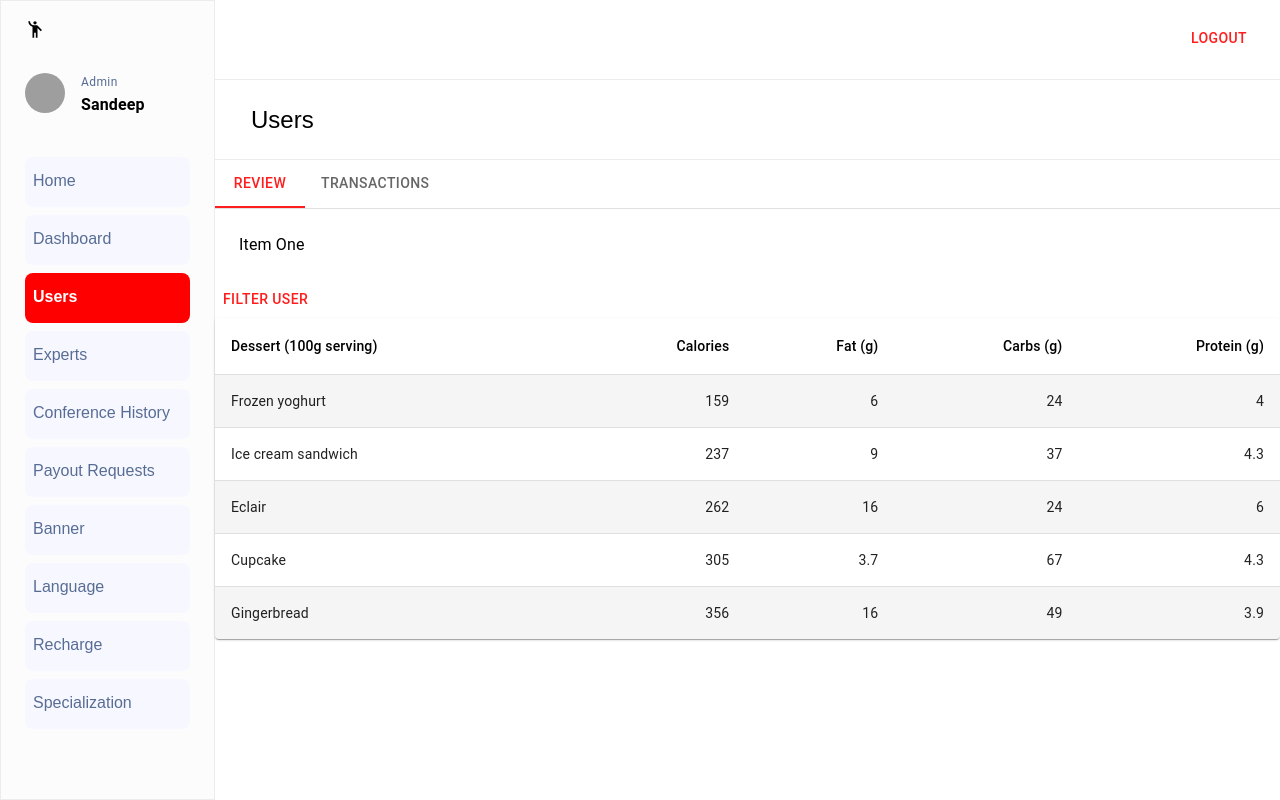
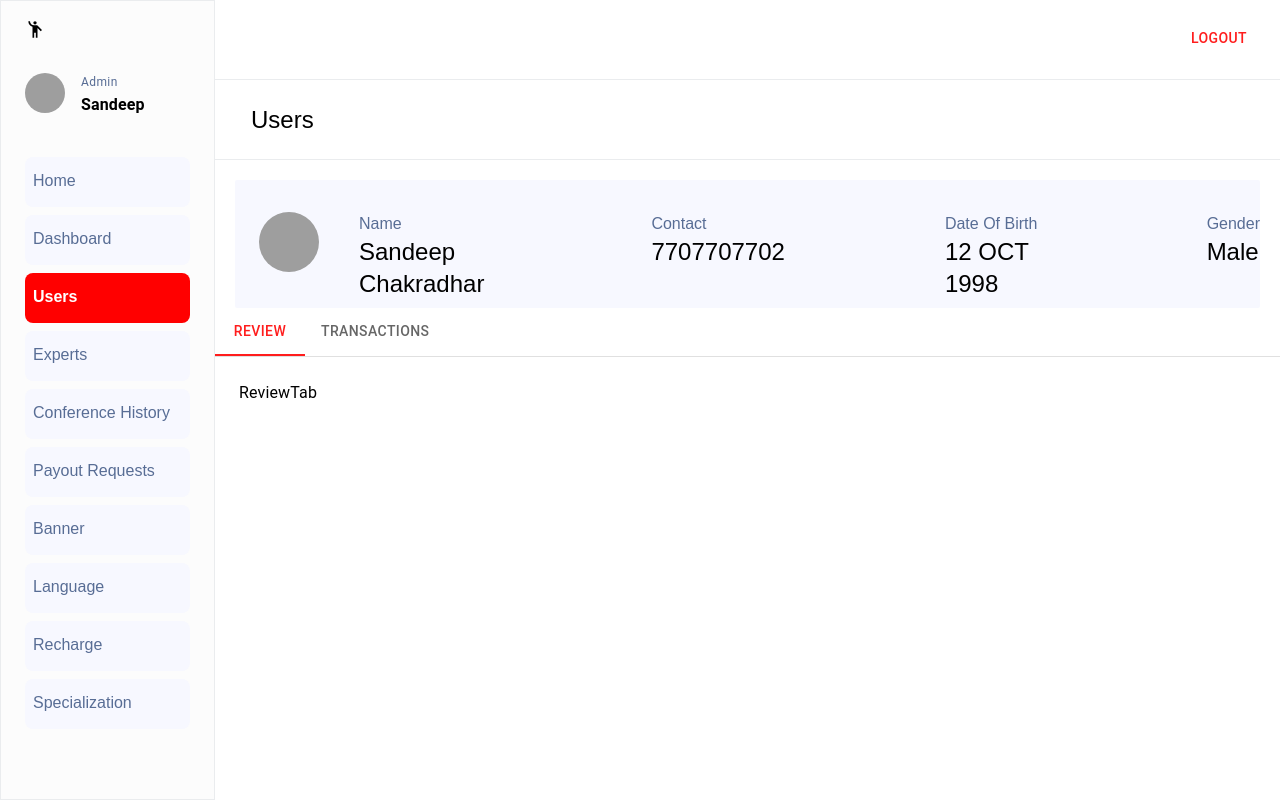
Before and after one commit to sandeepchakradhar/Adminastro, a React (Create React App) app: page /Dashboard/Users in a window 1280 px wide. Built offline with nearby package versions, Linux system fonts and the light colour scheme; grey boxes are pictures that could not be loaded.

Commit message:
Userdetails creating

```diff
--- a/src/components/BasicTabs.js
+++ b/src/components/BasicTabs.js
@@ -4,6 +4,8 @@ import Tabs from "@mui/material/Tabs";
 import Tab from "@mui/material/Tab";
 import Typography from "@mui/material/Typography";
 import Box from "@mui/material/Box";
+import ReviewTab from "./ReviewTab";
+import TransactionTab from "./TransactionTab";
 
 function TabPanel(props) {
   const { children, value, index, ...other } = props;
@@ -58,10 +60,10 @@ export default function BasicTabs() {
         </Tabs>
       </Box>
       <TabPanel value={value} index={0}>
-        Item One
+        <ReviewTab/>
       </TabPanel>
       <TabPanel value={value} index={1}>
-        Item Two
+        <TransactionTab/>
       </TabPanel>
     </Box>
   );
--- /dev/null
+++ b/src/components/ReviewTab.js
@@ -0,0 +1,7 @@
+import React from "react";
+
+const ReviewTab = () => {
+  return <div>ReviewTab</div>;
+};
+
+export default ReviewTab;
--- /dev/null
+++ b/src/components/TransactionTab.js
@@ -0,0 +1,7 @@
+import React from "react";
+
+const TransactionTab = () => {
+  return <div>TransactionTab</div>;
+};
+
+export default TransactionTab;
--- /dev/null
+++ b/src/components/UserDetails.js
@@ -0,0 +1,43 @@
+import { Avatar, Box } from "@mui/material";
+import { Stack } from "@mui/system";
+import React from "react";
+import BasicTabs from "./BasicTabs";
+
+const UserDetails = () => {
+  return (
+    <div>
+      <div className="  bg-success h-32 mt-5 ml-5 rounded-sm flex  gap-40 mr-5 ">
+
+        <div className="divs flex gap-10  ml-6 mt-8 ">
+          <Avatar
+            className=" "
+            sx={{ width: 60, height: 60 }}
+            alt="Sandeep"
+            src="https://media.licdn.com/dms/image/C4D03AQGTVuPCGh2c-w/profile-displayphoto-shrink_100_100/0/1650885404610?e=1680134400&v=beta&t=dU06dR-eGZGvBS5lcm7CoG9Q_1aNp1MAGGljv6jJN1s"
+          />
+          <div className=" ">
+            <p className=" text-info">Name</p>
+            <h1 className=" text-2xl">Sandeep Chakradhar</h1>
+          </div>
+        </div>
+        <div className=" divs mt-8">
+          <p className=" text-info">Contact</p>
+          <h1 className=" text-2xl">7707707702</h1>
+        </div>
+        <div className=" divs mt-8">
+          <p className=" text-info">Date Of Birth</p>
+          <h1 className=" text-2xl">12 OCT 1998</h1>
+        </div>
+        <div className=" divs mt-8">
+          <p className=" text-info">Gender</p>
+          <h1 className=" text-2xl">Male</h1>
+        </div>
+      </div>
+      <Box className="">
+        <BasicTabs />
+      </Box>
+    </div>
+  );
+};
+
+export default UserDetails;
--- a/src/pages/Users.js
+++ b/src/pages/Users.js
@@ -1,8 +1,8 @@
 import { Button } from "@mui/material";
 import React from "react";
-import BasicTabs from "../components/BasicTabs";
 import HeaderTwo from "../components/HeaderTwo";
 import CustomizedTables from "../components/Tabels";
+import UserDetails from "../components/UserDetails";
 import UserFilterBy from "../components/UserFilterBy";
 
 const Users = () => {
@@ -20,8 +20,9 @@ const Users = () => {
   return (
     <div>
       <HeaderTwo header={"Users"}/>
-      <BasicTabs/>
-         <Button
+      <UserDetails/>
+
+         {/* <Button
         onClick={() => {
           handleClickOpen1();
         }}
@@ -30,7 +31,7 @@ const Users = () => {
       </Button>
       <UserFilterBy open1={open1} handleClose1={handleClose1} />
 
-      <CustomizedTables />
+      <CustomizedTables /> */}
     </div>
   );
 };
```
